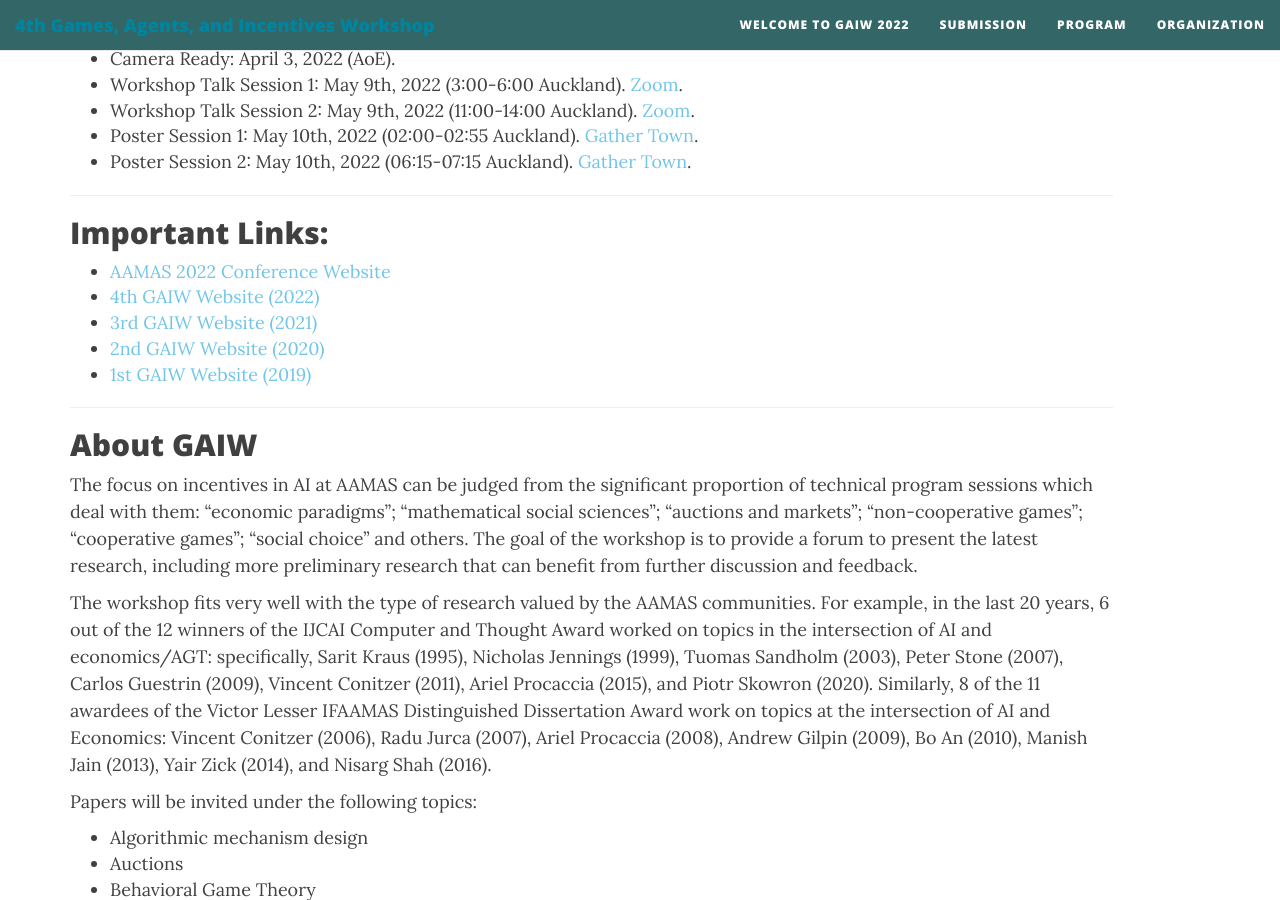
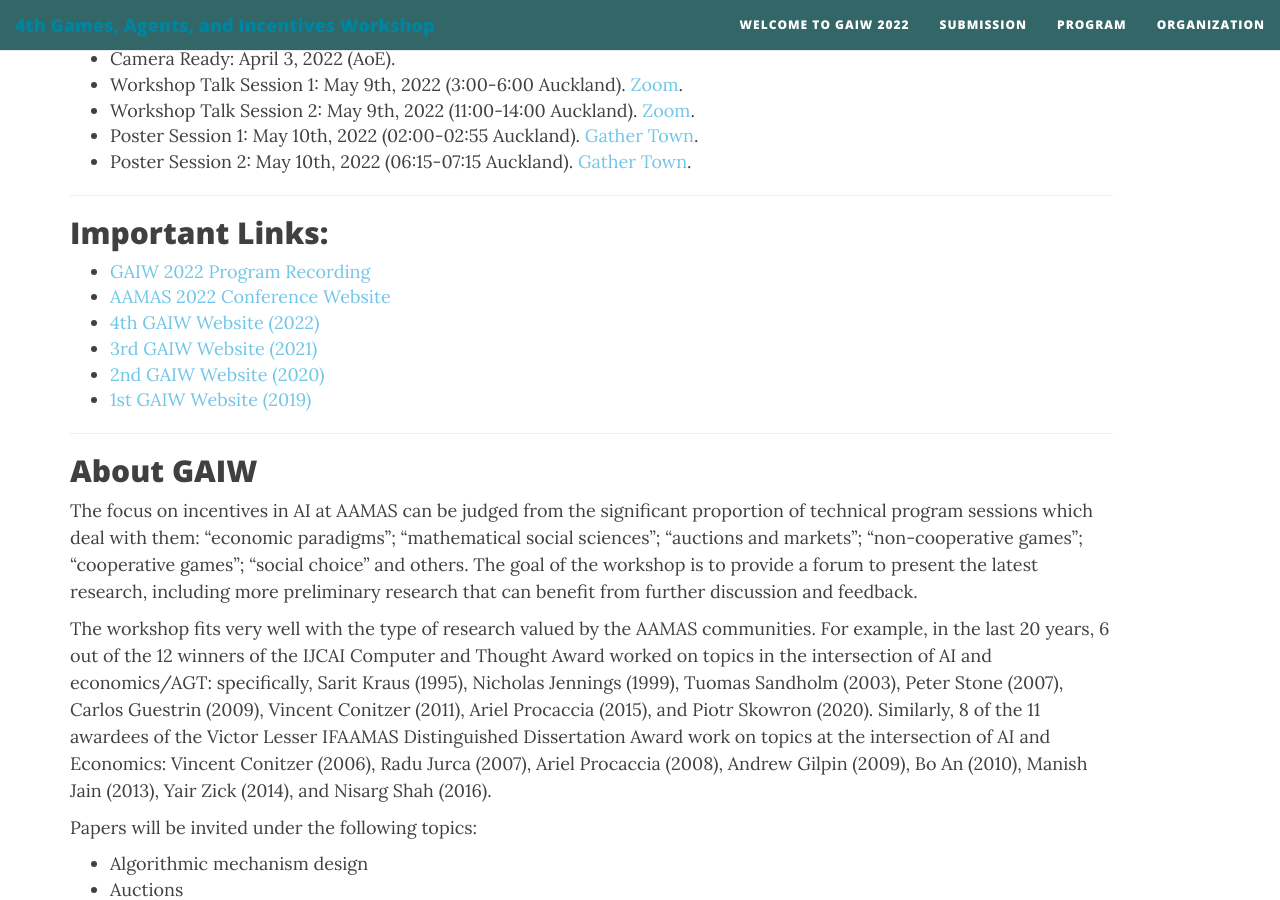
Before and after one commit to BenAbramowitz/gaiw2023, a Jekyll site: the page built from index.md, in a window 1280 px wide and 900 px high, scrolled down 1235 px. Built offline with Jekyll 4.4.1, drawn with Linux system fonts in a browser that asks for light colours; nearby versions of some CDN libraries.

Commit message:
Update index.md
Adding YouTube link

```diff
--- a/index.md
+++ b/index.md
@@ -28,6 +28,7 @@ Over the past two decades, the focus of agent incentives in centralised and dece
 ---
 
 ## Important Links:
+* [GAIW 2022 Program Recording](https://youtu.be/HAb1wDhZg-g)
 * [AAMAS 2022 Conference Website](https://aamas2022-conference.auckland.ac.nz/)
 * [4th GAIW Website (2022)](https://preflib.github.io/gaiw2022/)
 * [3rd GAIW Website (2021)](https://preflib.github.io/gaiw2021/)
```
